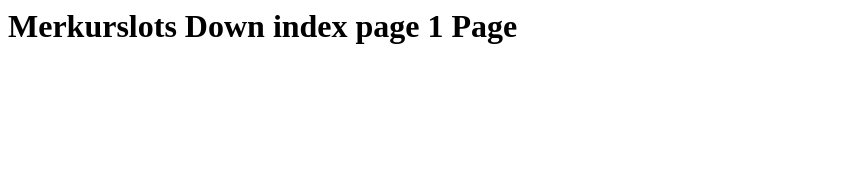
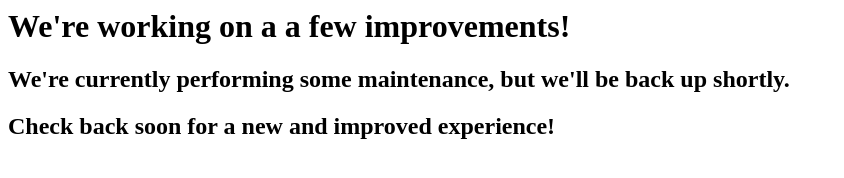
Before and after one commit to nutmix/static-web-test, a plain HTML site: page index.html in a window 1280 px wide. Shown: the whole page, without its empty margins (0-844 px from the left). Drawn offline with Linux system fonts and the light colour scheme.

Commit message:
Update index.html

```diff
--- a/index.html
+++ b/index.html
@@ -1,7 +1,12 @@
-<html>
+<html lang="en">
 <head>
+  <meta charset="UTF-8"/>
+  <title>Merkurslots Mainenance</title>
+      <meta name="viewport" content="width=device-width, initial-scale=1, maximum-scale=1"/>
 </head>
 <body>
-    <h1>Merkurslots Down index page 1 Page</h1>
+    <h1>We're working on a a few improvements!</h1>
+    <h2>We're currently performing some maintenance, but we'll be back up shortly.</h2>
+    <h2>Check back soon for a new and improved experience!</h2>
 </body>
 </html>
```
